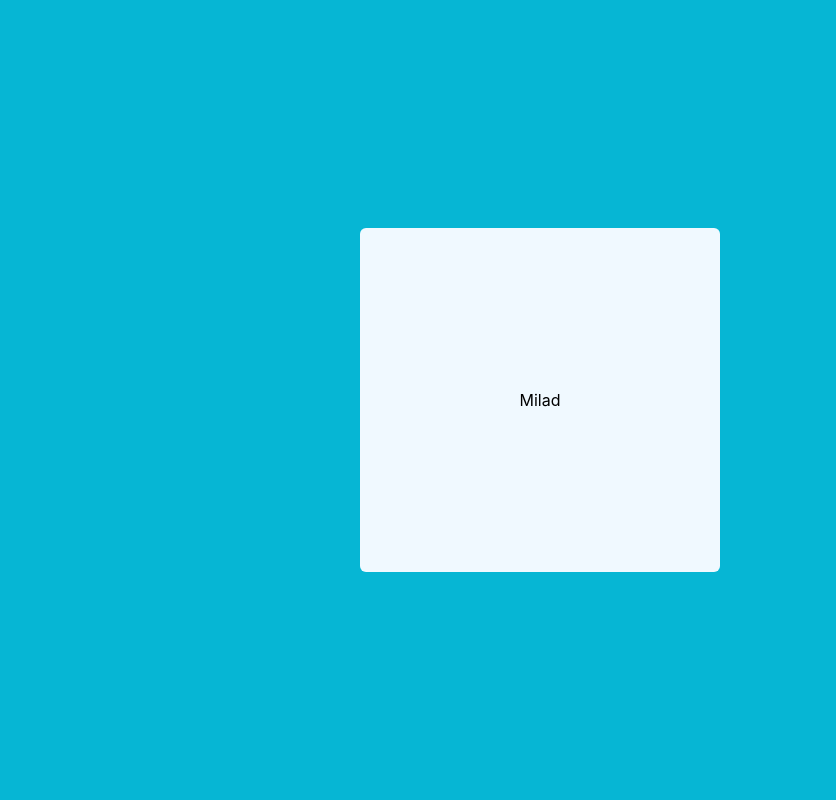
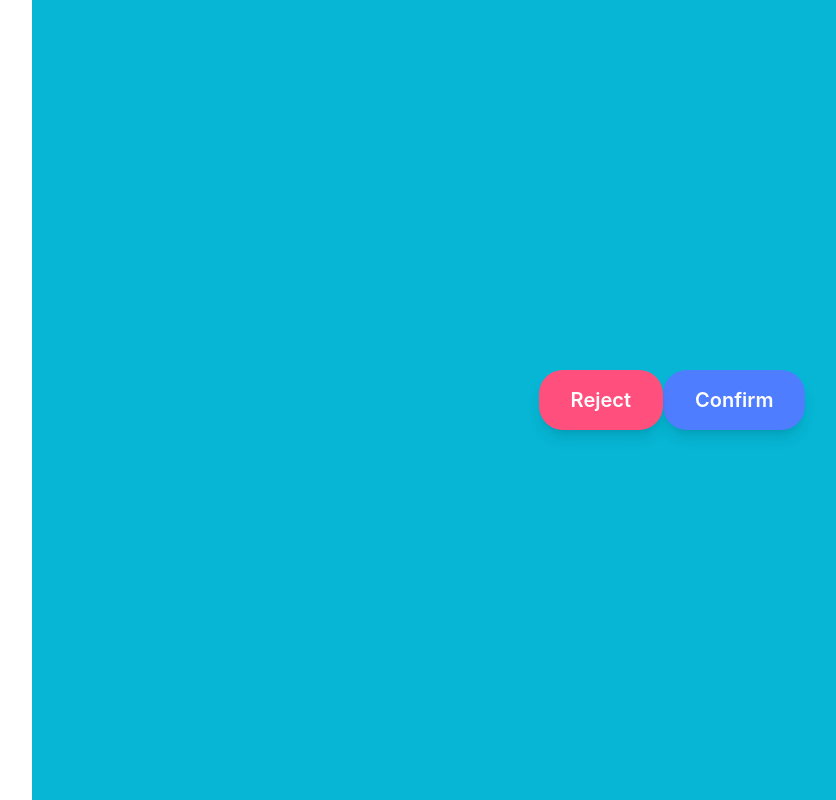
Before and after one commit to miillaadddddd/SepidParvaz, a Next.js app: page / in a window 1280 px wide. Shown: the whole page, without its empty margins (100-936 px from the left). Built offline with nearby package versions, Linux system fonts and the light colour scheme.

Commit message:
Feat : Add Button Component

```diff
--- a/components/ui/Button/Button.jsx
+++ b/components/ui/Button/Button.jsx
@@ -1,8 +1,8 @@
 import React from 'react';
 
-function Button() {
+function Button({type, title, onClick=()=>{}}) {
   return <>
-  <button className=' p-40  bg-sky-50 rounded-md'>Milad</button>
+  <button onClick={onClick} style={{backgroundColor: type == 'reject' ? "#ff4f7d" :"#4f7dff"}}  className=' py-4 px-8 text-xl text-white font-semibold rounded-3xl shadow-lg duration-200 hover:scale-125   '>{title}</button>
   </>;
 }
 
--- a/pages/index.jsx
+++ b/pages/index.jsx
@@ -6,7 +6,8 @@ import styles from '../styles/Home.module.css'
 export default function Home() {
   return (
     <div className="h-screen bg-cyan-500 flex justify-center items-center">
-      <Button/>
+      <Button title="Confirm"/>
+      <Button title="Reject" type="reject"/>
     </div>
   )
 }
--- a/styles/globals.css
+++ b/styles/globals.css
@@ -8,6 +8,7 @@ body {
   margin: 0;
   font-family: -apple-system, BlinkMacSystemFont, Segoe UI, Roboto, Oxygen,
     Ubuntu, Cantarell, Fira Sans, Droid Sans, Helvetica Neue, sans-serif;
+    direction: rtl;
 }
 
 a {
```
